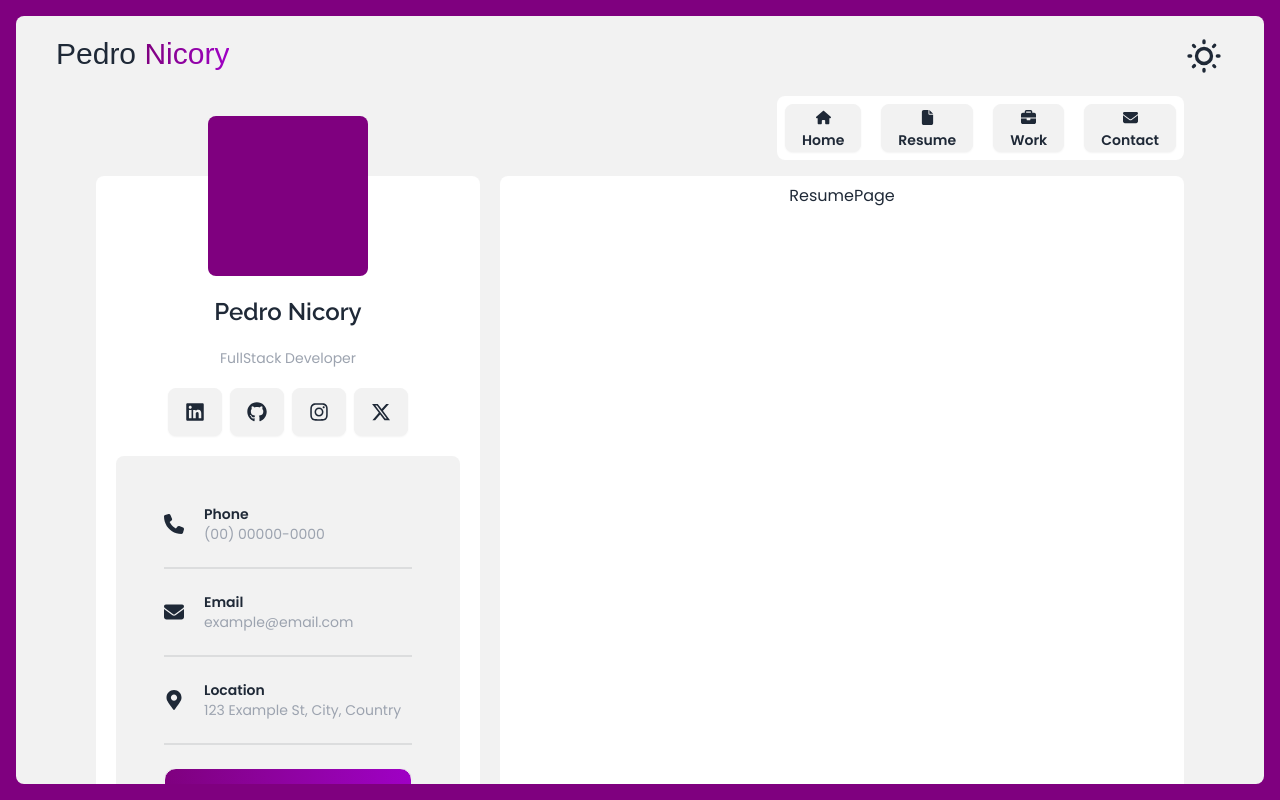
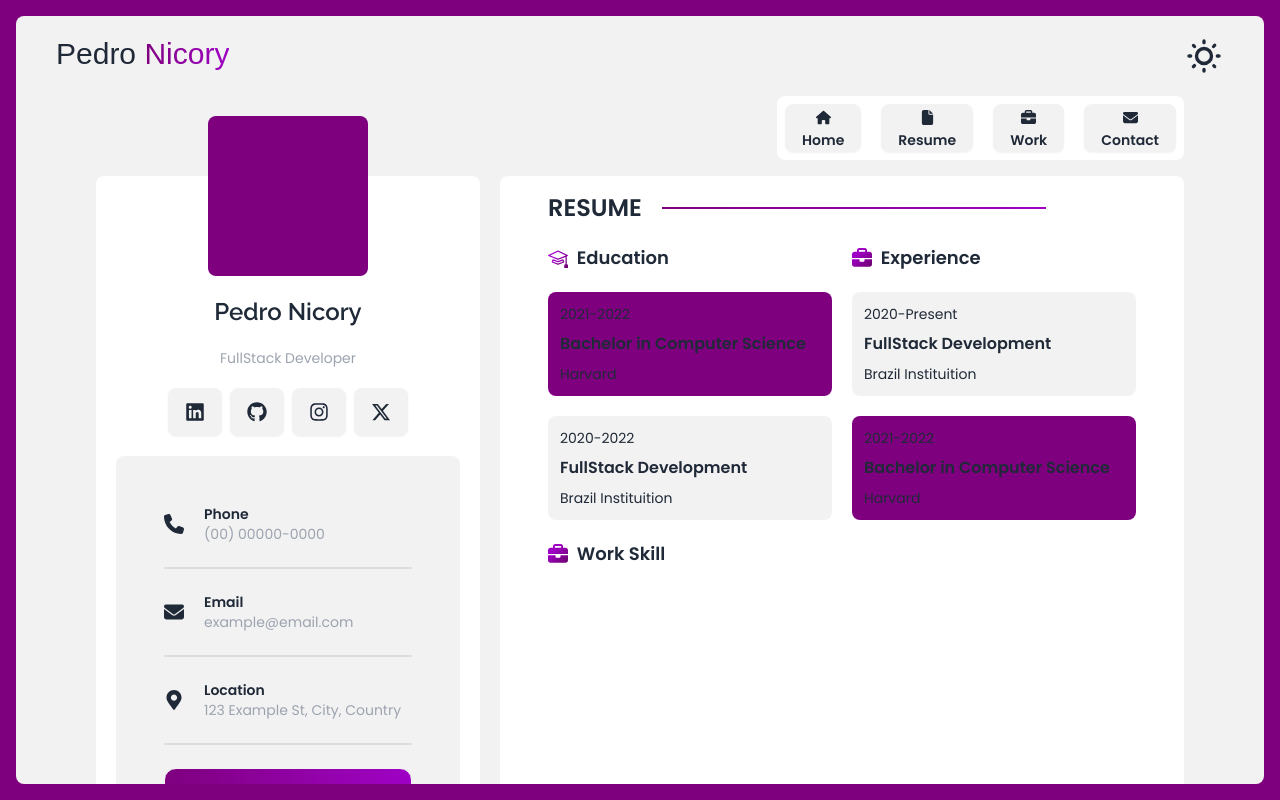
Before and after one commit to nicoryy/PersonaFrame, a Next.js app: page /resume in a window 1280 px wide. Built offline with nearby package versions, Linux system fonts and the light colour scheme; a web font is replaced by a local one.

Commit message:
on progress new page

```diff
--- a/src/app/resume/page.tsx
+++ b/src/app/resume/page.tsx
@@ -1,9 +1,57 @@
-import React from 'react'
+import Conteiner from "@/components/layout/Conteiner";
+import IconTitle from "@/components/layout/IconTitle";
+import Title from "@/components/layout/Title";
+import { BsMortarboard } from "react-icons/bs";
+import { FaBriefcase } from "react-icons/fa6";
 
 function ResumePage() {
   return (
-    <div>ResumePage</div>
-  )
+    <Conteiner>
+      <Title title="Resume" />
+
+      {/* education | experience */}
+      <section className="grid grid-cols-1 lg:grid-cols-2 gap-5">
+        {/* education */}
+        <section className="grid gap-5">
+          <IconTitle icon={<BsMortarboard size={20} />} title="Education" />
+          <div className="p-3 bg-primary flex flex-col justify-between rounded-lg">
+            <p className="text-sm">2021-2022</p>
+            <p className="font-semibold my-2">Bachelor in Computer Science</p>
+            <p className="text-sm">Harvard</p>
+          </div>
+
+          <div className="p-3 bg-base-200 flex flex-col justify-between rounded-lg">
+            <p className="text-sm">2020-2022</p>
+            <p className="font-semibold my-2">FullStack Development</p>
+            <p className="text-sm">Brazil Instituition</p>
+          </div>
+        </section>
+
+        {/* Experience */}
+        <section className="grid gap-5">
+          <IconTitle icon={<FaBriefcase size={20} />} title="Experience" />
+          <div className="p-3 bg-base-200 flex flex-col justify-between rounded-lg">
+            <p className="text-sm">2020-Present</p>
+            <p className="font-semibold my-2">FullStack Development</p>
+            <p className="text-sm">Brazil Instituition</p>
+          </div>
+
+          <div className="p-3 bg-primary flex flex-col justify-between rounded-lg">
+            <p className="text-sm">2021-2022</p>
+            <p className="font-semibold my-2">Bachelor in Computer Science</p>
+            <p className="text-sm">Harvard</p>
+          </div>
+        </section>
+      </section>
+
+      {/* work skill | soft skill */}
+      <section className="grid grid-cols-1 lg:grid-cols-2 gap-5">
+        <section className=''>
+          <IconTitle icon={<FaBriefcase size={20} />} title="Work Skill" />
+        </section>
+      </section>
+    </Conteiner>
+  );
 }
 
-export default ResumePage
+export default ResumePage;
```
